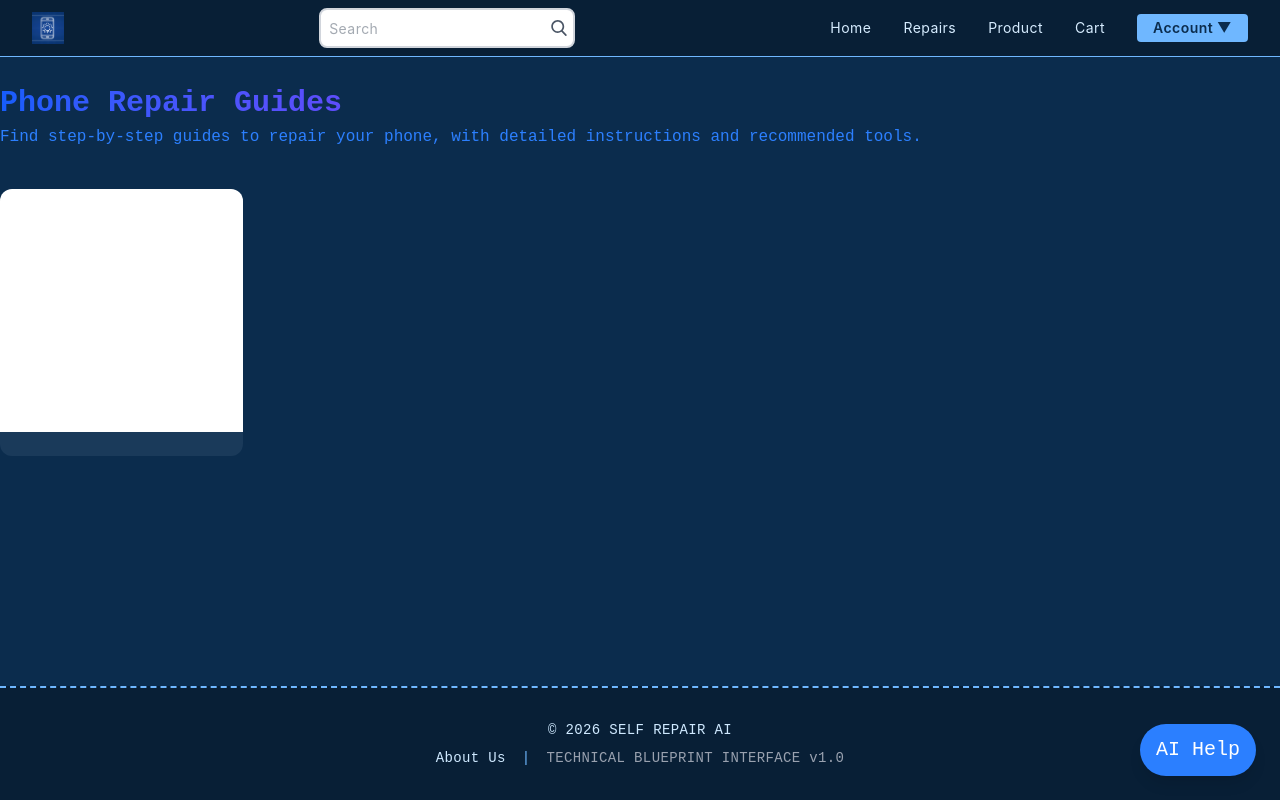
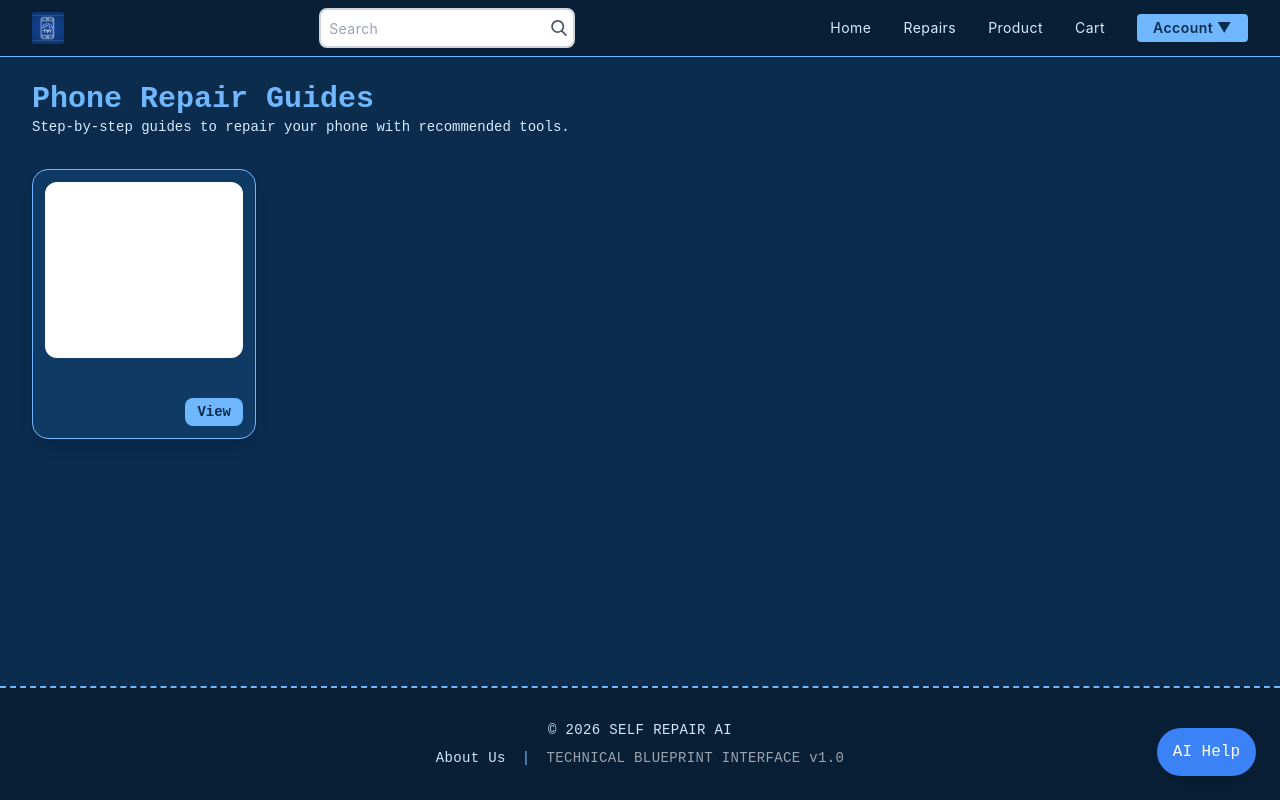
Before and after one commit to Brooklyn-STEAM/10053-Empowering-Self-Repair-of-Electronic-Devices-With-Artificial-Intelligence, a Flask app: page /phone_guides in a window 1280 px wide. Run offline with Flask 3, Linux system fonts and the light colour scheme; tables that the repository leaves empty or names only in its code hold one stand-in row (values such as "Sample post"); data that the repository does not hold is empty; some libraries are stand-ins or nearby versions.

Commit message:
Repair page (#62)
* added Deleted account + checkout layout + Edit Profile layout

* flash meeages are fixs and working

* logo fixs in

* Feature update (#59)

* added Deleted account + checkout layout + Edit Profile layout

* flash meeages are fixs and working

---------

Co-authored-by: Jayson Ramirez <jramierz@brooklynsteamcenter.or>

* AI_chat_works_now (#60)

* fixs DA in main

* I should have evrthing now

* added the logo back

* added head back

* reapir page layout fix

* added the same layout

---------

Co-authored-by: Jayson Ramirez <jramierz@brooklynsteamcenter.or>
Co-authored-by: Caleb <cogboe@brooklynsteamcenter.org>

```diff
--- a/templates/phone_guides.html.jinja
+++ b/templates/phone_guides.html.jinja
@@ -4,54 +4,86 @@
     <meta charset="UTF-8">
     <meta name="viewport" content="width=device-width, initial-scale=1.0">
     <title>Phone Guides</title>
+
+    <script src="https://cdn.tailwindcss.com"></script>
     <link href="/static/style.css" rel="stylesheet">
     <link rel="icon" href="/static/products/Blueprint Logo.png" type="image">
-    <script src="https://cdn.jsdelivr.net/npm/@tailwindcss/browser@4"></script>
 </head>
 
+<body class="min-h-screen flex flex-col bg-[#0b2c4d] text-[#d6ecff] text-sm lg:text-base">
+
 {% include "components/ai_chat.html.jinja" %}
-<body class="min-h-screen flex flex-col text-sm lg:text-xl">
-
 {% include "components/navbar.html.jinja" %}
 
-<main class="flex-grow">
+<main class="flex-grow px-4 py-6 lg:px-8">
 
-<!-- Page Header -->
-<section class="max-w-7xl mx-auto mb-8 lg:mb-10">
+<!-- HEADER -->
+<section class="max-w-7xl mx-auto mb-8">
 
-<div class="flex flex-col gap-4 lg:flex-row lg:items-end lg:justify-between">
-    <div> <br>
-        <h1 class="text-2xl lg:text-3xl font-extrabold bg-gradient-to-r from-blue-600 to-purple-600 bg-clip-text text-transparent">
-        Phone Repair Guides
+<div class="flex flex-col gap-3 lg:flex-row lg:items-end lg:justify-between">
+
+    <div>
+        <h1 class="text-3xl font-bold text-[#6fb7ff]">
+            Phone Repair Guides
         </h1>
 
-        <p class="text-blue-500 mt-1 text-sm lg:text-base">
-        Find step-by-step guides to repair your phone, with detailed instructions and recommended tools.
+        <p class="text-[#d6ecff] text-sm">
+            Step-by-step guides to repair your phone with recommended tools.
         </p>
     </div>
-</div>
-</section>
 
-<!-- Product Grid -->
-<section class="max-w-7xl mx-auto">
-
-<div class="grid grid-cols-2 sm:grid-cols-3 md:grid-cols-4 lg:grid-cols-5 gap-3 sm:gap-4">
-    {% for x in guides %}
-        <a href="/repair-item/{{ x['ID'] }}" class="bg-[#1a3a5a] rounded-xl overflow-hidden hover:ring-2 hover:ring-[#6fb7ff] transition-all duration-200">
-
-            <img src="{{ x['Image'] }}" alt="{{ x['Name'] }}" class="aspect-square bg-white p-4 flex items-center justify-center max-w-full max-h-full object-contain">
-
-            <div class="p-3">
-                <p class="text-white text-base leading-tight font-bold">
-                    {{ x["Name"] }}
-                </p>
-            </div>
-
-        </a>
-    {% endfor %}
 </div>
 
 </section>
+
+<!-- GRID -->
+<section class="max-w-7xl mx-auto">
+
+<div class="grid grid-cols-2 sm:grid-cols-2 md:grid-cols-3 lg:grid-cols-4 xl:grid-cols-5 gap-6">
+
+{% for x in guides %}
+
+<div class="bg-[#0e3a63] border border-[#6fb7ff] rounded-2xl overflow-hidden shadow-lg flex flex-col hover:scale-[1.02] transition">
+
+    <!-- IMAGE -->
+    <a href="/repair-item/{{ x['ID'] }}"
+       class="m-3 p-4 h-44 flex items-center justify-center bg-white rounded-xl overflow-hidden">
+
+        <img src="{{ x['Image'] }}"
+             alt="{{ x['Name'] }}"
+             class="max-h-full object-contain transition hover:scale-105">
+
+    </a>
+
+    <!-- CONTENT -->
+    <div class="p-3 flex flex-col flex-1">
+
+        <a href="/repair-item/{{ x['ID'] }}">
+            <h3 class="font-semibold text-[#d6ecff] hover:text-[#6fb7ff] transition">
+                {{ x["Name"] }}
+            </h3>
+        </a>
+
+        <div class="flex-grow"></div>
+
+        <!-- BUTTON -->
+        <div class="mt-4 flex justify-end">
+            <a href="/repair-item/{{ x['ID'] }}"
+               class="px-3 py-1 rounded-lg bg-[#6fb7ff] text-[#0b2c4d] font-semibold text-sm hover:bg-[#5aa7f0] transition">
+                View
+            </a>
+        </div>
+
+    </div>
+
+</div>
+
+{% endfor %}
+
+</div>
+
+</section>
+
 </main>
 
 {% include "components/footer.html.jinja" %}
```
Also changed, not shown: templates/repairs.html.jinja (+32 -14 lines).
